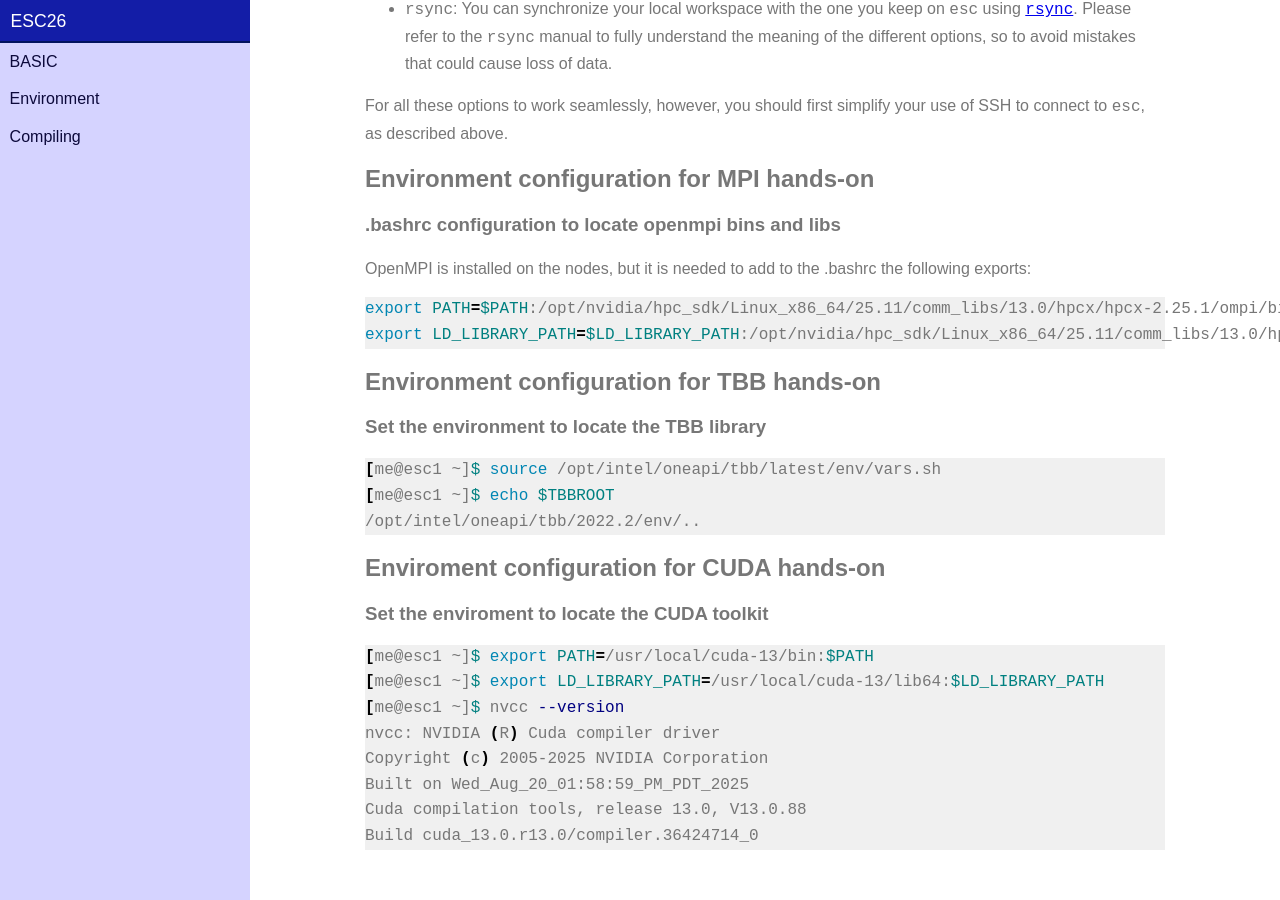
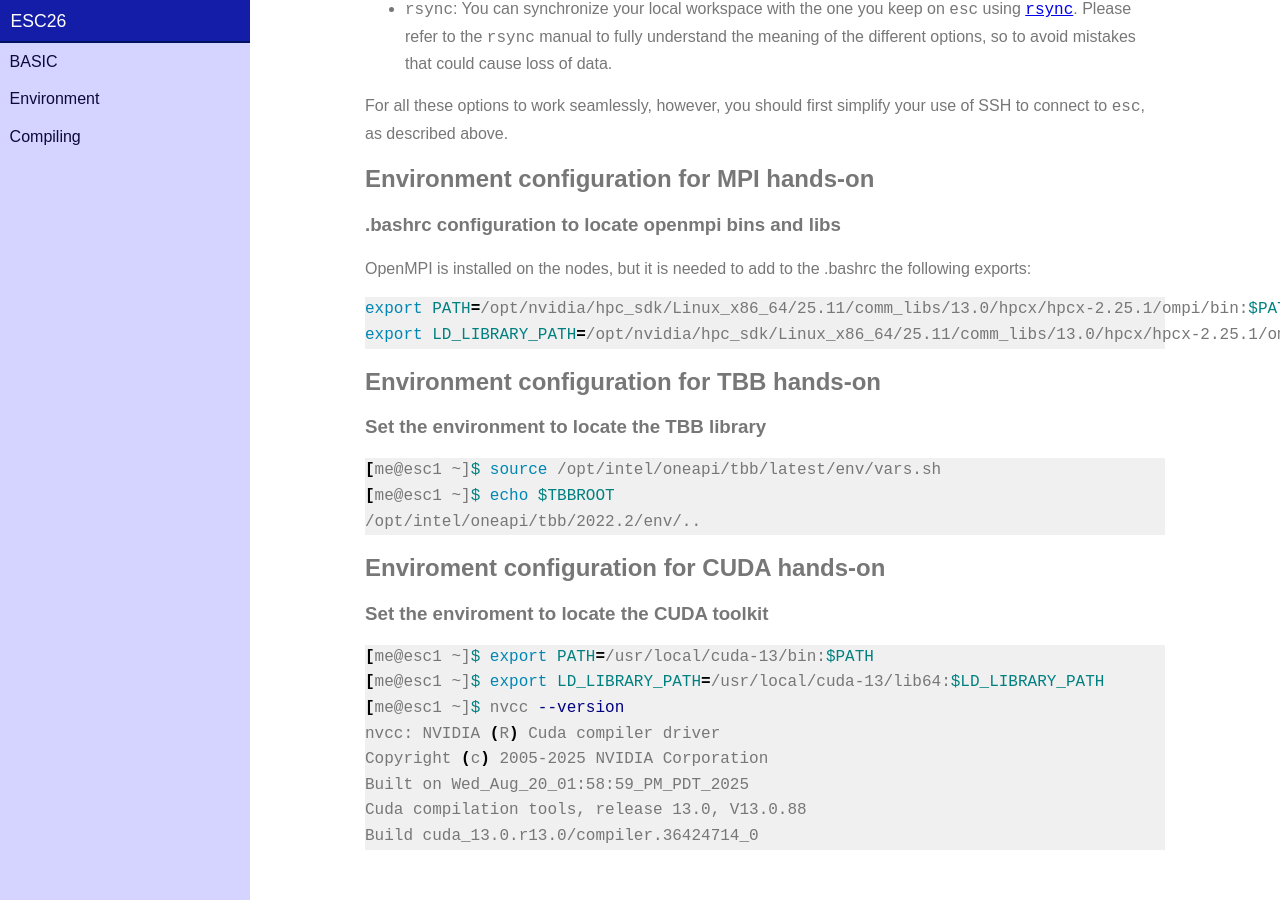
Before and after one commit to infn-esc/esc26, a Jekyll site: the page built from basic/environment.md, in a window 1280 px wide and 900 px high, scrolled down 2869 px. Built offline with Jekyll 4.4.1, drawn with Linux system fonts in a browser that asks for light colours; nearby versions of some CDN libraries.

Commit message:
Update environment.md

````diff
--- a/basic/environment.md
+++ b/basic/environment.md
@@ -160,8 +160,8 @@
 OpenMPI is installed on the nodes, but it is needed to add to the .bashrc the following exports:
 
 ```shell
-export PATH=$PATH:/opt/nvidia/hpc_sdk/Linux_x86_64/25.11/comm_libs/13.0/hpcx/hpcx-2.25.1/ompi/bin
-export LD_LIBRARY_PATH=$LD_LIBRARY_PATH:/opt/nvidia/hpc_sdk/Linux_x86_64/25.11/comm_libs/13.0/hpcx/hpcx-2.25.1/ompi/lib
+export PATH=/opt/nvidia/hpc_sdk/Linux_x86_64/25.11/comm_libs/13.0/hpcx/hpcx-2.25.1/ompi/bin:$PATH
+export LD_LIBRARY_PATH=/opt/nvidia/hpc_sdk/Linux_x86_64/25.11/comm_libs/13.0/hpcx/hpcx-2.25.1/ompi/lib:$LD_LIBRARY_PATH
 ```
 
 ## Environment configuration for TBB hands-on
````
